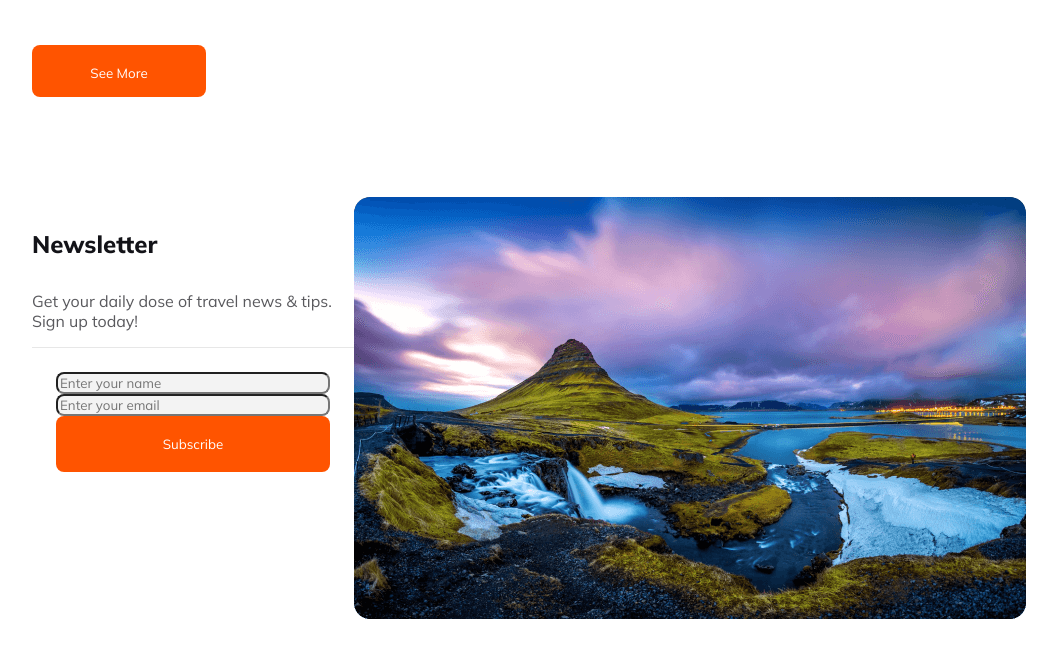
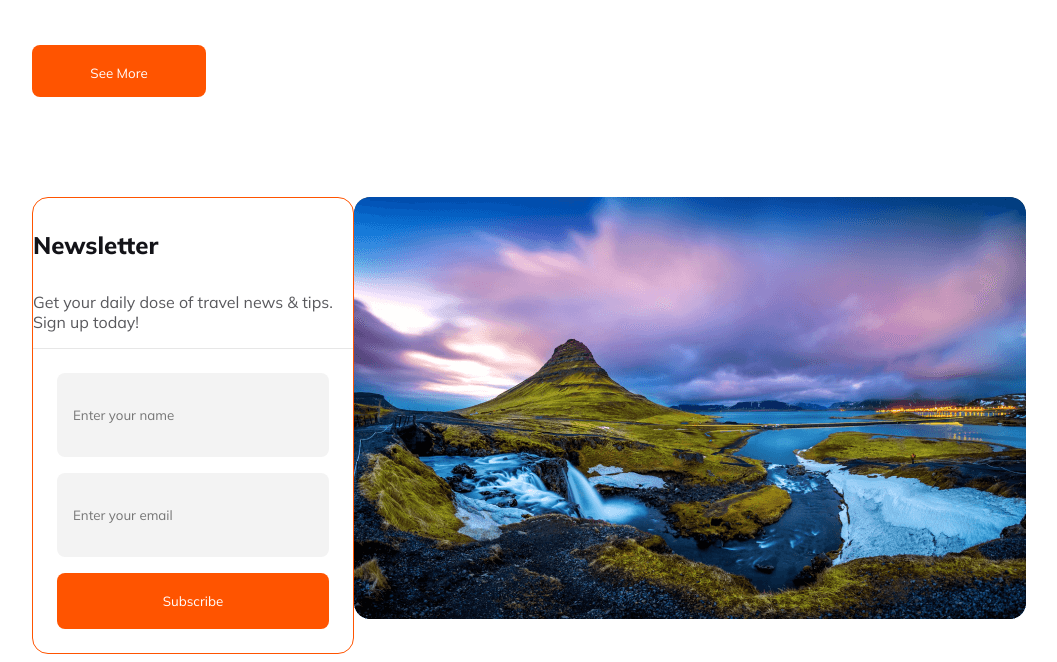
Before and after one commit to AiZeN0007/A2-Akatsuki-Travel_Agency, a plain HTML site: page index.html in a window 1280 px wide. Shown: the part 4221-4883 px from the top of the page, without its empty margins (111-1168 px from the left). Before the commit the page ends 4852 px from the top, so only its background shows below. Drawn offline with Linux system fonts and the light colour scheme.

```diff
--- a/index.html
+++ b/index.html
@@ -172,7 +172,7 @@
                         <button class="btn-primary">Subscribe</button>
                     </form>
                 </div>
-                <div>
+                <div class="newsletter-img">
                     <img src="Images/Rectangle 8 (1).png" alt="">
                 </div>
             </section>
--- a/styles/akatsuki.css
+++ b/styles/akatsuki.css
@@ -329,6 +329,12 @@
     justify-content: space-between;
 }
 
+.newsletter-form {
+    border: 1px solid #FF5400;
+    border-radius: 16px;
+    width: 45%;
+}
+
 .newsletter form {
     display: flex;
     flex-direction: column;
@@ -339,7 +345,17 @@
 .newsletter form input {
     border-radius: 8px;
     background: rgba(19, 19, 24, 0.05);
+    margin-bottom: 1rem;
+    padding: 16px;
+    height: 52px;
+    border: none;
 }
+
+/* .newsletter-img{
+    height: 500px;
+} */
+
+
 
 /* Responsive Styles For Mobile */
 @media screen and (max-width:576px) {
```
